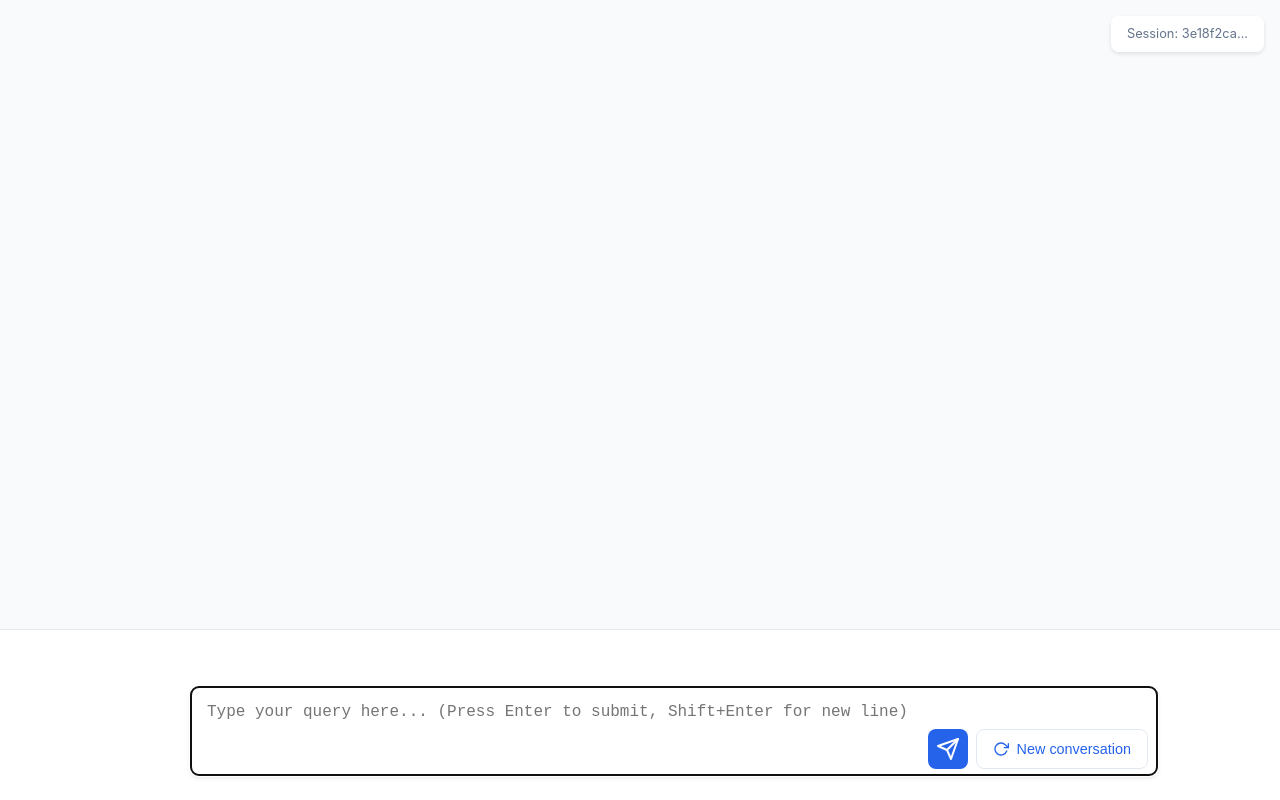
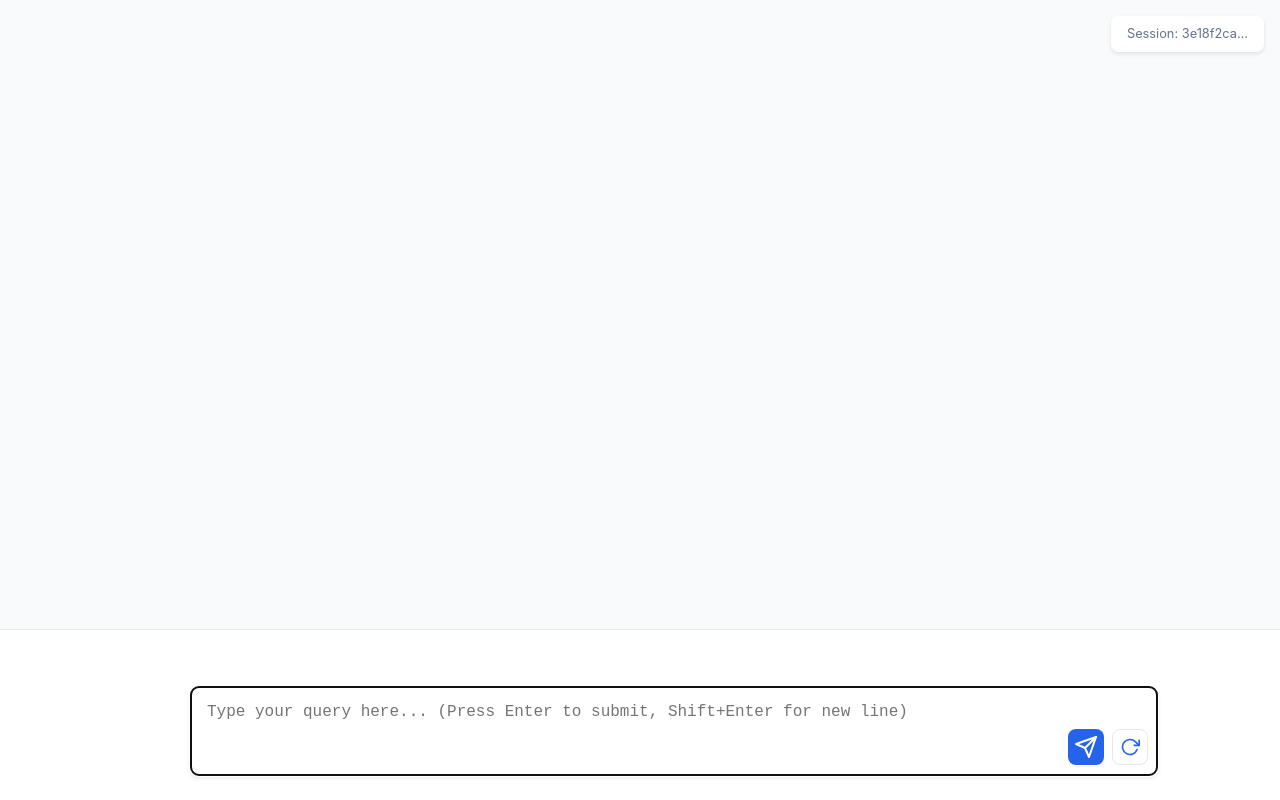
Before and after one commit to emqx/spb-demo, a plain HTML site: page index.html in a window 1280 px wide. Drawn offline with nearby package versions, Linux system fonts and the light colour scheme.

Commit message:
refactor: replace new conversation button icon

```diff
--- a/index.html
+++ b/index.html
@@ -106,8 +106,8 @@
         .loading {
             display: none;
             position: absolute;
-            right: 8rem;
-            bottom: 20px;
+            right: -5px;
+            bottom: 26px;
         }
 
         .loading-spinner {
@@ -185,9 +185,14 @@
             color: white;
             border: none;
             border-radius: 0.5rem;
-            padding: 0.5rem;
+            padding: 0;
             cursor: pointer;
             transition: background-color 0.2s;
+            width: 36px;
+            height: 36px;
+            display: flex;
+            align-items: center;
+            justify-content: center;
         }
 
         #submitBtn:disabled {
@@ -198,14 +203,15 @@
         .new-conversation-btn {
             display: flex;
             align-items: center;
-            gap: 0.5rem;
+            justify-content: center;
             background-color: white;
             color: var(--primary-color);
             border: 1px solid var(--border-color);
             border-radius: 0.5rem;
-            padding: 0.5rem 1rem;
+            padding: 0;
             cursor: pointer;
-            font-size: 0.9rem;
+            width: 36px;
+            height: 36px;
             transition: all 0.2s;
         }
 
@@ -237,11 +243,10 @@
                         </svg>
                     </button>
                     <button id="newConversationBtn" class="new-conversation-btn">
-                        <svg width="16" height="16" viewBox="0 0 24 24" fill="none" stroke="currentColor" stroke-width="2" stroke-linecap="round" stroke-linejoin="round">
+                         <svg width="20" height="20" viewBox="0 0 24 24" fill="none" stroke="currentColor" stroke-width="2" stroke-linecap="round" stroke-linejoin="round">
                             <polyline points="23 4 23 10 17 10"></polyline>
                             <path d="M20.49 15a9 9 0 1 1-2.12-9.36L23 10"></path>
                         </svg>
-                        New conversation
                     </button>
                 </div>
                 <div class="loading" style="display: none;">
```
